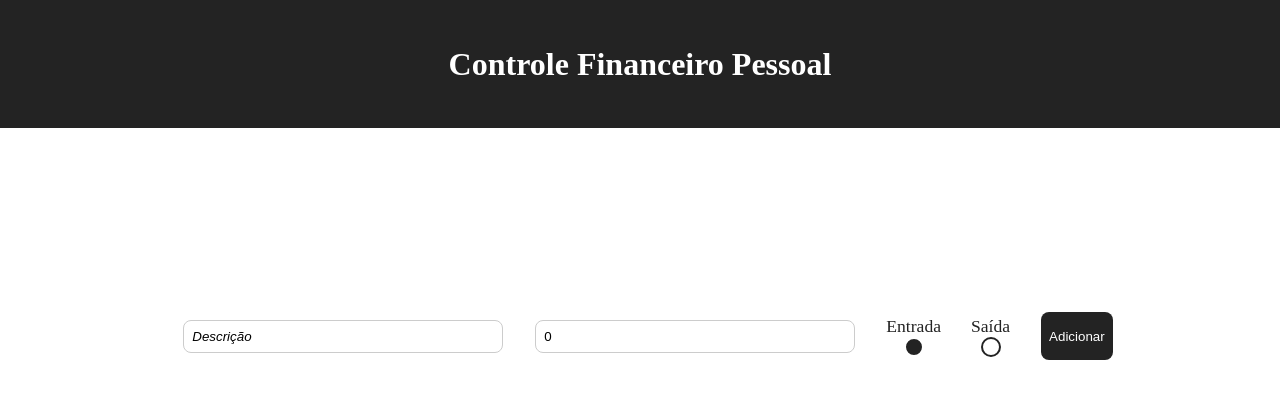
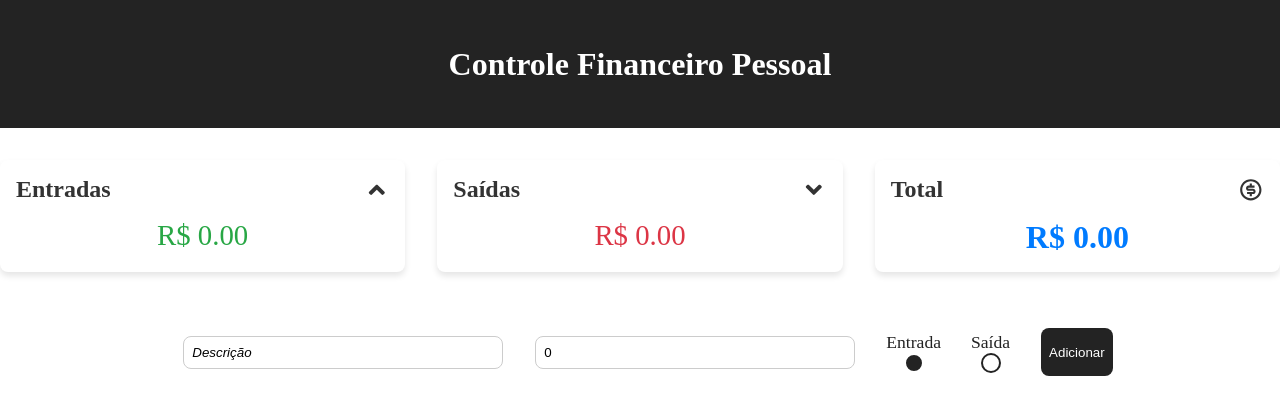
Before and after one commit to gbcaurin/gestao-de-despesas, a React (Vite) app: page / in a window 1280 px wide. Shown: the top 414 px of the page. Built offline with nearby package versions, Linux system fonts and the light colour scheme.

Commit message:
feat: create income, expense and total div

```diff
--- a/src/App.jsx
+++ b/src/App.jsx
@@ -1,6 +1,10 @@
 import { useState } from "react";
 import styles from "./App.module.css";
 import Header from "./assets/components/Header/Header";
+
+import { FaAngleUp } from "react-icons/fa";
+import { FaAngleDown } from "react-icons/fa";
+import { RiMoneyDollarCircleLine } from "react-icons/ri";
 
 const App = () => {
   const [expenses, setExpenses] = useState([]);
@@ -32,9 +36,68 @@ const App = () => {
     setIncome(true);
   };
 
+  const calcIncome = () => {
+    let totalIncome = 0;
+    expenses.forEach((expense) => {
+      if (expense.type === "income") {
+        totalIncome += Number(expense.amount);
+      }
+    });
+    return totalIncome.toFixed(2);
+  };
+
+  const calcExpense = () => {
+    let totalExpense = 0;
+    expenses.forEach((expense) => {
+      if (expense.type === "expense") {
+        totalExpense += Number(expense.amount);
+      }
+    });
+    return totalExpense.toFixed(2);
+  };
+
+  const calcTotal = () => {
+    const totalIncome = calcIncome();
+    const totalExpense = calcExpense();
+    return (Number(totalIncome) - Number(totalExpense)).toFixed(2);
+  };
+
   return (
     <>
       <Header title="Controle Financeiro Pessoal" />
+      <div className={styles.sections}>
+        <section className={styles.income}>
+          <div className={styles.titleRow}>
+            <h2>Entradas</h2>
+            <FaAngleUp />
+          </div>
+          <div className={styles.incomeContainer}>
+            <div className={styles.incomeItem}>
+              <span>R$ {calcIncome()} </span>
+            </div>
+          </div>
+        </section>
+        <section className={styles.expense}>
+          <div className={styles.titleRow}>
+            <h2>Saídas</h2>
+            <FaAngleDown />
+          </div>
+          <div className={styles.expenseContainer}>
+            <div className={styles.expenseItem}>
+              <span>R$ {calcExpense()}</span>
+            </div>
+          </div>
+        </section>
+        <section className={styles.total}>
+          <div className={styles.titleRow}>
+            <h2>Total</h2>
+            <RiMoneyDollarCircleLine />
+          </div>
+          <div className={styles.totalContainer}>
+            <span>R$ {calcTotal()}</span>
+          </div>
+        </section>
+      </div>
       <div className={styles.container}>
         <form onSubmit={handleSubmit} className={styles.form}>
           <div className={styles.formControl}>
--- a/src/App.module.css
+++ b/src/App.module.css
@@ -8,12 +8,89 @@
   display: flex;
   align-items: center;
   justify-content: center;
-  margin-top: 10rem;
   flex-direction: row;
   height: 6rem;
   border-radius: 10px;
   margin-right: 1rem;
   margin-left: 1rem;
+}
+
+.sections {
+  display: flex;
+  justify-content: space-between;
+  gap: 2rem;
+  margin-top: 2rem;
+  margin-bottom: 2rem;
+}
+
+section {
+  flex: 1;
+  background-color: #fff;
+  border-radius: 8px;
+  box-shadow: 0 4px 6px rgba(0, 0, 0, 0.1);
+  padding: 1rem;
+  text-align: center;
+  transition: transform 0.3s ease-in-out, box-shadow 0.3s ease-in-out;
+}
+
+section:hover {
+  transform: translateY(-5px);
+  box-shadow: 0 6px 10px rgba(0, 0, 0, 0.15);
+}
+
+.titleRow {
+  display: flex;
+  justify-content: space-between;
+  align-items: center;
+  margin-bottom: 1rem;
+}
+
+.titleRow h2 {
+  font-size: 1.5rem;
+  color: #333;
+  font-weight: 600;
+}
+
+.titleRow svg {
+  font-size: 1.6rem;
+  color: #333;
+}
+
+.income,
+.expense,
+.total {
+  padding: 1rem;
+}
+
+.incomeContainer,
+.expenseContainer,
+.totalContainer {
+  display: flex;
+  justify-content: center;
+  align-items: center;
+  margin-top: 1rem;
+}
+
+.incomeItem,
+.expenseItem,
+.totalContainer span {
+  font-size: 1.8rem;
+  font-weight: 500;
+  color: #333;
+}
+
+.incomeItem {
+  color: #28a745;
+}
+
+.expenseItem {
+  color: #dc3545;
+}
+
+.totalContainer span {
+  font-size: 2rem;
+  font-weight: bold;
+  color: #007bff;
 }
 
 .form {
```
